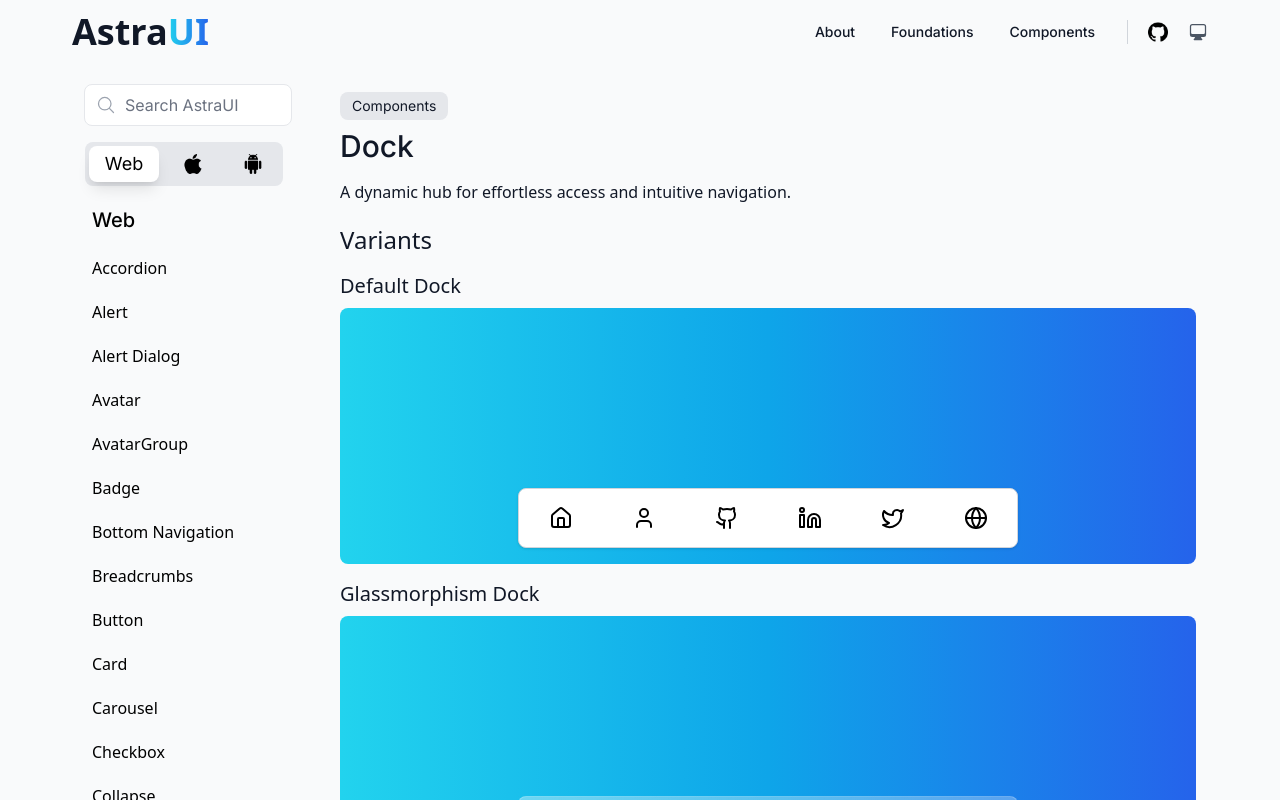
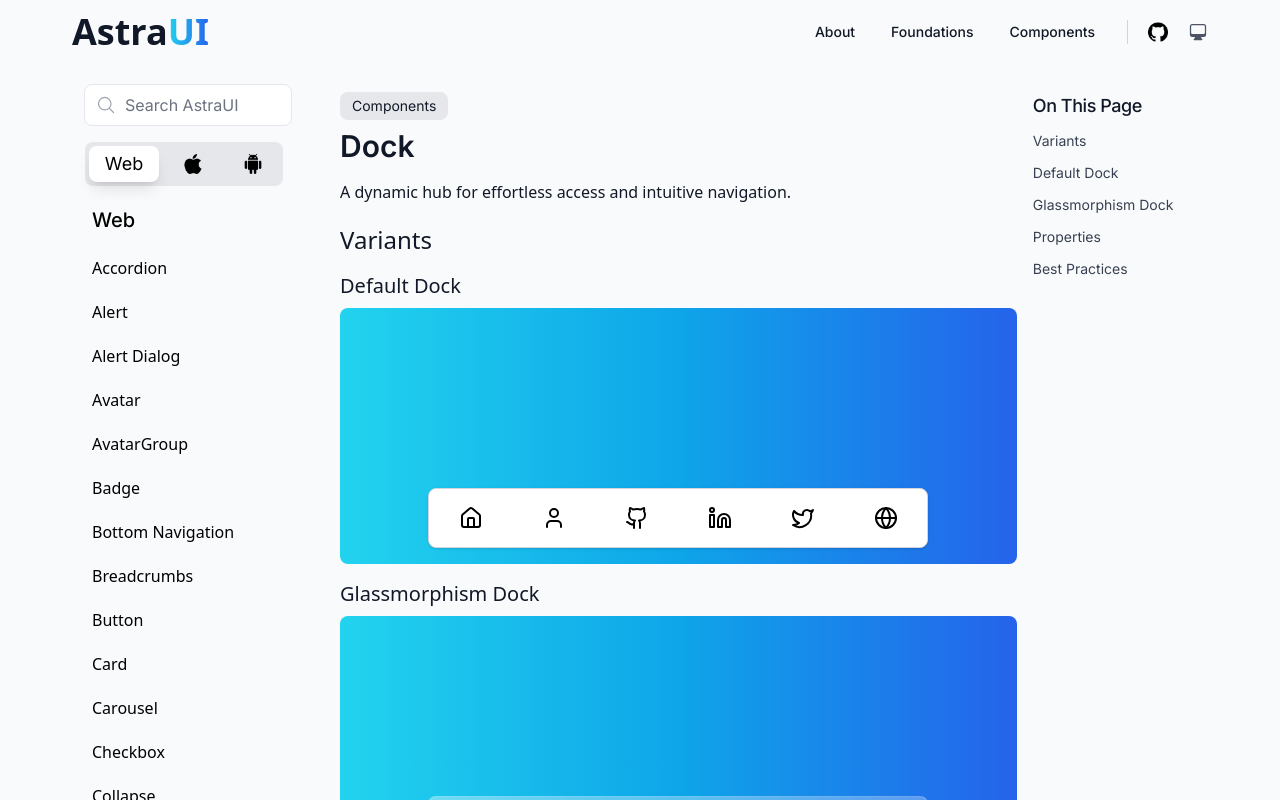
Before and after one commit to ahmadrafidev/astra, a Next.js app: page /components/dock in a window 1280 px wide. Shown: the top 800 px of the page. Built offline with nearby package versions, Linux system fonts and the light colour scheme.

Commit message:
improve the dock page

```diff
--- a/components/Dock/DockClient.tsx
+++ b/components/Dock/DockClient.tsx
@@ -7,6 +7,7 @@
 import Badge from '../Badge/Badge';
 
 import Dock from './Dock';
+import TOC from '@/components/TOC/TOC';
 
 const items = [
     { href: '/', icon: Home, label: 'Home' },
@@ -17,20 +18,30 @@
     { href: 'https://www.ahmadrafi.dev/', icon: Globe, label: 'Website' },
 ];
 
+const tocItems = [
+    { id: 'variants', label: 'Variants' },
+    { id: 'default-dock', label: 'Default Dock' },
+    { id: 'glassmorphism-dock', label: 'Glassmorphism Dock' },
+    { id: 'properties', label: 'Properties' },
+    { id: 'best-practices', label: 'Best Practices' },
+];
+
 const DockClient: React.FC = () => {
 
     return (
         <Layout>
+            <div className="flex">
+                <div className="w-4/5 pr-2">
                     <Badge text="Components" />
                     <div className="flex flex-col mb-5">
-                <h1 className="text-2xl md:text-3xl font-medium mb-4 text-gray-900 dark:text-gray-50">Dock</h1>
+                        <h1 className="text-2xl md:text-3xl font-semibold mb-4 text-gray-900 dark:text-gray-50">Dock</h1>
                         <p className="texta-sm md:text-base font-normal font-sans text-gray-900 dark:text-gray-50">
                             A dynamic hub for effortless access and intuitive navigation.
                         </p>
                     </div>
-            <section className="flex flex-col space-y-4">
+                    <section id="variants" className="flex flex-col space-y-4 scroll-mt-20">
                         <h2 className="text-xl md:text-2xl font-medium font-sans text-gray-900 dark:text-gray-50">Variants</h2>
-                <div className="space-y-2">
+                        <div id="default-dock" className="space-y-2 scroll-mt-20">
                             <h3 className="text-lg md:text-xl font-medium font-sans text-gray-900 dark:text-gray-50">Default Dock</h3>
                             <div className="relative w-full h-64 overflow-hidden rounded-lg bg-gradient-to-r from-cyan-400 via-sky-500 to-blue-600">
                                 <div className="absolute bottom-4 left-1/2 transform -translate-x-1/2">
@@ -43,7 +54,7 @@
                                 </div>
                             </div>
                         </div>
-                <div className="space-y-2">
+                        <div id="glassmorphism-dock" className="space-y-2 scroll-mt-20">
                             <h3 className="text-lg md:text-xl font-medium font-sans text-gray-900 dark:text-gray-50">Glassmorphism Dock</h3>
                             <div className="relative w-full h-64 overflow-hidden rounded-lg bg-gradient-to-r from-cyan-400 via-sky-500 to-blue-600">
                                 <div className="absolute bottom-4 left-1/2 transform -translate-x-1/2">
@@ -58,7 +69,7 @@
                         </div>
                     </section>
                     {/* Props Section */}
-            <section className="my-5">
+                    <section id="properties" className="my-5 scroll-mt-20">
                         <h2 className="text-xl md:text-2xl font-medium font-sans text-gray-900 dark:text-gray-50 mb-6">Props</h2>
                         <div className="bg-white dark:bg-gray-800 rounded-lg shadow overflow-hidden">
                             <table className="min-w-full divide-y divide-gray-200 dark:divide-gray-700">
@@ -112,7 +123,7 @@
                         </div>
                     </section>
                     {/* Best Practices Section */}
-            <section>
+                    <section id="best-practices" className="scroll-mt-20">
                         <h2 className="text-2xl md:text-2xl font-medium font-sans text-gray-900 dark:text-gray-50 mb-5">Best Practices</h2>
                         <div className="space-y-4">
                             <ul className="list-decimal list-inside text-gray-700 dark:text-gray-300 space-y-3">
@@ -123,6 +134,9 @@
                             </ul>
                         </div>
                     </section>
+                </div>
+                <TOC items={tocItems} />
+            </div>
         </Layout>
     );
 };
```
Lines whose indentation alone changed are shown as unchanged.
